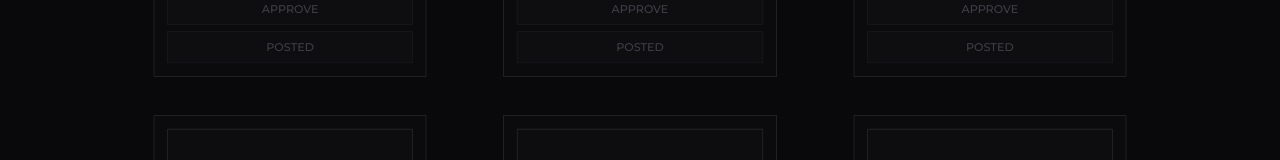
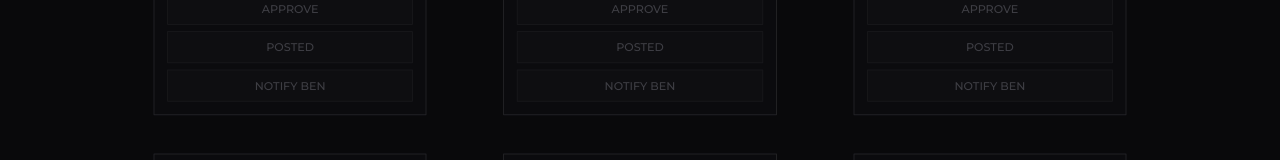
Before and after one commit to BenMacklinn/ReelsMaxx, a Next.js app: page / in a window 1280 px wide. Shown: the part 713-873 px from the top of the page. Built offline with nearby package versions, Linux system fonts and the light colour scheme; no server answers; the database is empty.

Commit message:
feat: add SMS notification feature with Twilio

```diff
--- a/app/actions.ts
+++ b/app/actions.ts
@@ -2,6 +2,34 @@
 
 import { supabase } from '@/utils/supabase';
 import { VideoItem } from '@/components/VideoGrid';
+import twilio from 'twilio';
+
+export async function notifyBen(caption: string, feedback: string) {
+  const accountSid = process.env.TWILIO_ACCOUNT_SID;
+  const authToken = process.env.TWILIO_AUTH_TOKEN;
+  const fromNumber = process.env.TWILIO_PHONE_NUMBER;
+  const toNumber = '+16479236625'; // Ben's number
+
+  if (!accountSid || !authToken || !fromNumber) {
+    console.error('Twilio credentials missing');
+    return { success: false, error: 'Twilio credentials missing' };
+  }
+
+  const client = twilio(accountSid, authToken);
+
+  try {
+    const message = await client.messages.create({
+      body: `Update for video: "${caption}"\n\nFeedback: ${feedback || 'No feedback provided'}`,
+      from: fromNumber,
+      to: toNumber,
+    });
+    console.log('SMS sent:', message.sid);
+    return { success: true };
+  } catch (error: any) {
+    console.error('Error sending SMS:', error);
+    return { success: false, error: error.message };
+  }
+}
 
 export async function getVideosPaginated(offset: number, limit: number, showPosted: boolean = false): Promise<VideoItem[]> {
   console.log(`Fetching videos offset: ${offset}, limit: ${limit}, showPosted: ${showPosted}`);
--- a/components/VideoGrid.tsx
+++ b/components/VideoGrid.tsx
@@ -1,4 +1,6 @@
+import React from 'react';
 import VideoCard from './VideoCard';
+import { notifyBen } from '@/app/actions';
 
 export interface VideoItem {
   id: string;
@@ -28,6 +30,7 @@ export default function VideoGrid({ videos, onCaptionChange, onFeedbackChange, o
   const renderVideoGroup = (video: VideoItem | null, index: number) => {
     const isApproved = video?.status === 'approved' || video?.status === 'posted';
     const isPosted = video?.status === 'posted';
+    const [notified, setNotified] = React.useState(false);
 
     return (
     <div key={index} className="w-full md:w-1/2 xl:w-1/3 px-12 mb-12">
@@ -107,6 +110,26 @@ export default function VideoGrid({ videos, onCaptionChange, onFeedbackChange, o
                 "POSTED"
               )}
             </button>
+            <button
+              disabled={!video}
+              onClick={async () => {
+                if (!video) return;
+                const res = await notifyBen(video.caption || 'No caption', video.feedback || '');
+                if (res.success) {
+                  setNotified(true);
+                  alert('SMS sent to Ben!');
+                } else {
+                  alert('Failed to send SMS: ' + res.error);
+                }
+              }}
+              className={`w-full font-medium text-sm transition-all flex items-center justify-center gap-2 border h-10 relative z-20
+                ${notified
+                  ? 'bg-red-600 text-white border-red-500 shadow-[0_0_15px_rgba(220,38,38,0.3)]'
+                  : 'bg-zinc-900/50 text-zinc-500 border-zinc-800 hover:border-zinc-700 hover:text-zinc-400 disabled:opacity-50 disabled:hover:border-zinc-800 disabled:hover:text-zinc-500'
+                }`}
+            >
+              {notified ? 'NOTIFIED' : 'NOTIFY BEN'}
+            </button>
           </div>
         </div>
       </div>
--- a/package.json
+++ b/package.json
@@ -13,7 +13,8 @@
     "@vercel/kv": "^3.0.0",
     "next": "16.1.4",
     "react": "19.2.3",
-    "react-dom": "19.2.3"
+    "react-dom": "19.2.3",
+    "twilio": "^5.12.0"
   },
   "devDependencies": {
     "@tailwindcss/postcss": "^4",
```
Also changed, not shown: 1 other file (tests, documents, lock files or other folders).
